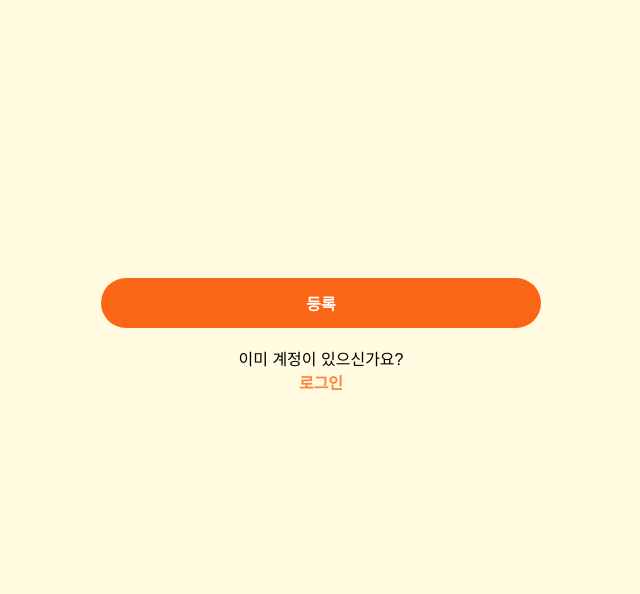
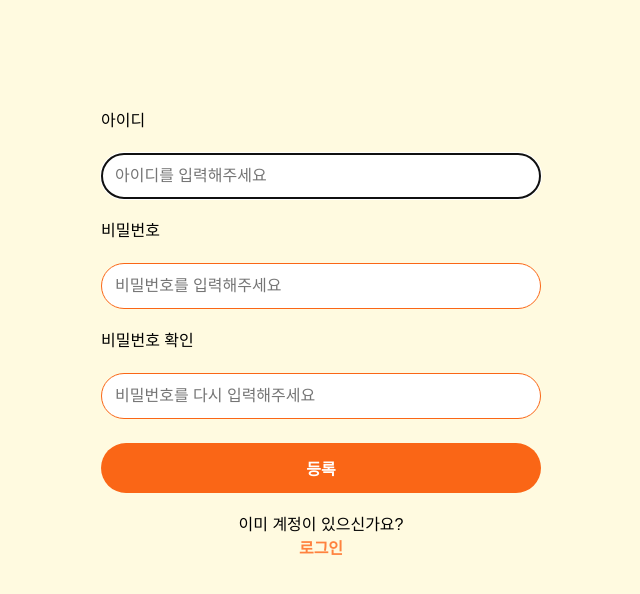
Before and after one commit to OGUbanana/danggeun_project_danggeun, a Django app: page /register/ in a window 1280 px wide. Shown: the part 65-659 px from the top of the page, without its empty margins (319-959 px from the left). Run offline with Django 4.2, Linux system fonts and the light colour scheme; parts of the project's set-up code (start-up, migrations or seed data) failed here and were passed over.

Commit message:
feat: 회원가입 및 로그인 폼 구현 (#7)
Resolves: #6

```diff
--- /dev/null
+++ b/danggeun/market/forms.py
@@ -0,0 +1,68 @@
+from django import forms
+from django.contrib.auth.forms import AuthenticationForm
+from django.contrib.auth.forms import UserCreationForm
+from django.contrib.auth.models import User
+
+class CustomAuthForm(AuthenticationForm):
+    username = forms.CharField(
+        label='아이디',
+        widget=forms.TextInput(
+            attrs={
+                'placeholder': '아이디를 입력해주세요',
+                'autofocus': True,
+                'class': 'login-input',
+            }
+        )
+    )
+    password = forms.CharField(
+        label='비밀번호',
+        strip=False,
+        widget=forms.PasswordInput(
+            attrs={
+                'placeholder': '비밀번호를 입력해주세요',
+                'class': 'login-input',
+            }
+        )
+    )
+     # 콜론을 제거하려면 다음과 같이 라벨 속성을 공백으로 설정합니다.
+    username.label = ""
+    password.label = ""
+
+    error_messages = {
+        'invalid_login': '잘못된 아이디 또는 비밀번호입니다. 대소문자를 확인하여 주세요.',
+        'inactive': '이 계정은 비활성화되었습니다. 관리자에게 문의하세요.',
+    }
+
+class CustomUserForm(UserCreationForm):
+    username = forms.CharField(
+        label='아이디',
+        widget=forms.TextInput(
+            attrs={
+                'placeholder': '아이디를 입력해주세요',
+                'autofocus': True,
+                'class': 'login-input',
+            }
+        )
+    )
+    password1 = forms.CharField(
+        label='비밀번호',
+        widget=forms.PasswordInput(
+            attrs={
+                'placeholder': '비밀번호를 입력해주세요',
+                'class': 'login-input',
+            }
+        )
+    )
+    password2 = forms.CharField(
+        label='비밀번호 확인',
+        widget=forms.PasswordInput(
+            attrs={
+                'placeholder': '비밀번호를 다시 입력해주세요',
+                'class': 'login-input',
+            }
+        )
+    )
+
+    class Meta:
+        model = User
+        fields = ['username', 'password1', 'password2']
--- a/danggeun/market/static/css/login.css
+++ b/danggeun/market/static/css/login.css
@@ -1,4 +1,4 @@
-.login-container{
+.login-container {
     width: 440px;
     min-height: 100dvh;
     display: flex;
@@ -7,8 +7,7 @@
     margin: auto;
 }
 
-
-.login-input{
+.login-input {
     width: -webkit-fill-available;
     background-color: #fff;
     border: 1px solid #fa6616;
@@ -16,19 +15,17 @@
     padding: 13px;
 }
 
-.login-form{
+.login-form {
     display: flex;
     flex-direction: column;
-    gap: 30px;
+    gap: 1.5em;
 }
 
-.login-form label{
+.login-form label {
     display: block;
-    margin-bottom:12px
 }
 
-
-.login-button{
+.login-button {
     width: 100%;
     background-color: #fa6616;
     border-radius: 100px;
@@ -37,25 +34,25 @@
     color: #fff;
     font-size: 16px;
     font-weight: 700;
-    cursor:pointer;
+    cursor: pointer;
 }
 
-.register-reco{
+.register-reco {
     display: flex;
     flex-direction: column;
 }
 
-button:hover{
+button:hover {
     background-color: #ff823f;
 }
 
-.register-reco{
+.register-reco {
     align-items: center;
     gap: 8px;
     margin-top: 24px;
 }
 
-.register-reco a{
+.register-reco a {
     text-decoration: none;
     color: #ff823f;
     cursor: pointer;
--- a/danggeun/market/templates/registration/login.html
+++ b/danggeun/market/templates/registration/login.html
@@ -21,7 +21,8 @@
         <div class="login-container">
           <form method="post" class="login-form">
             {% csrf_token %}
-            {{ form.as_p }}
+            <label for="{{ form.username.id_for_label }}">아이디</label> {{ form.username }}
+            <label for="{{ form.password.id_for_label }}">비밀번호</label> {{ form.password }}
             <button type="submit" class="login-button">로그인</button>
           </form>
           <p class="register-reco">
--- a/danggeun/market/templates/registration/register.html
+++ b/danggeun/market/templates/registration/register.html
@@ -21,7 +21,9 @@
         <div class="login-container">
           <form method="post" class="login-form">
             {% csrf_token %}
-            {{ form.as_p }}
+            <label for="{{ form.username.id_for_label }}">아이디</label> {{ form.username }}
+            <label for="{{ form.password.id_for_label }}">비밀번호</label> {{ form.password1 }}
+            <label for="{{ form.password.id_for_label }}">비밀번호 확인</label> {{ form.password2 }}
             <button type="submit" class="login-button">등록</button>
           </form>
           <p class="register-reco">
--- a/danggeun/market/views.py
+++ b/danggeun/market/views.py
@@ -1,4 +1,9 @@
-from django.shortcuts import render
+from django.shortcuts import render, redirect, get_object_or_404
+from django.contrib.auth import logout, authenticate
+from django.contrib import messages
+from django.contrib.auth.decorators import login_required
+from django.conf import settings
+from .forms import CustomAuthForm, CustomUserForm
 
 def main(request):
     return render(request, 'main.html')
@@ -10,12 +15,32 @@ def chat(request):
     return render(request, 'chat.html')
 
 def login(request):
-    return render(request, 'registration/login.html')
+    if request.user.is_authenticated:
+        return redirect('market:main')
+    else:
+        form = CustomAuthForm(data=request.POST or None)
+        if request.method == "POST":
+            if form.is_valid():
+                user_id = form.cleaned_data['username']
+                user_pwd = form.cleaned_data['userpassword_pwd']
+                user = authenticate(request, username=user_id, password=user_pwd)
+                if user is not None:
+                    login(request, user)
+                    return redirect('market:main')
+        return render(request, 'registration/login.html', {"form": form})
 
 # def logout(request):
 #     return render(request, 'registration/logout.html')
 def register(request):
-    return render(request, 'registration/register.html')
+    if request.method == "POST":
+        form = CustomUserForm(data=request.POST or None)
+        if form.is_valid():
+            user = form.save()
+            login(request, user)
+            return redirect('main')
+    else:
+        form = CustomUserForm()
+    return render(request, 'registration/register.html', {"form": form})
 
 def trade(request):
     return render(request, 'trade.html')
```
